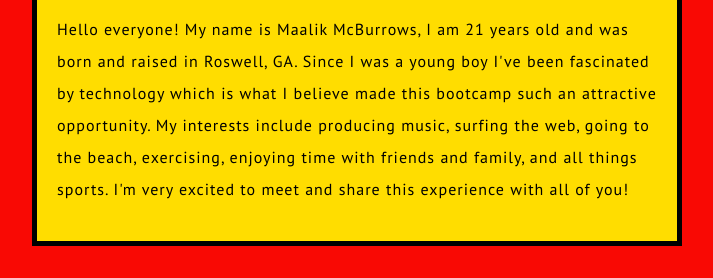
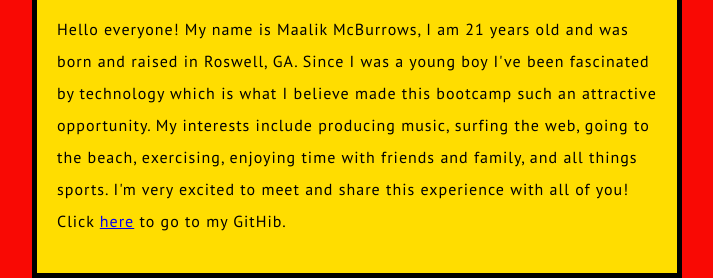
Before and after one commit to maalik-mcburrows/mmcburrows1.github.io, a plain HTML site: page index.html in a window 1280 px wide. Shown: the part 654-932 px from the top of the page, without its empty margins (283-996 px from the left). Before the commit the page ends 900 px from the top, so only its background shows below. Drawn offline with Linux system fonts and the light colour scheme; a script that the page names is missing.

Commit message:
Update index.html

```diff
--- a/index.html
+++ b/index.html
@@ -5,7 +5,7 @@
     <meta charset="utf-8">
     <link href="styles/style.css" rel="stylesheet">
     <link href="https://fonts.googleapis.com/css?family=PT+Sans&display=swap" rel="stylesheet">
-    <title>HTML Tutorial</title>
+    <title>About Me: Maalik McBurrows</title>
     <script src="script.js"></script>
 </head>
 
@@ -13,7 +13,7 @@
 
     <h1>About Me: Maalik McBurrows</h1>
     <img src="images/IMG_5721.PNG" height="450" alt="One of my graduate pics: me standing in front of a wooden door.">
-    <p>Hello everyone! My name is Maalik McBurrows, I am 21 years old and was born and raised in Roswell, GA. Since I was a young boy I've been fascinated by technology which is what I believe made this bootcamp such an attractive opportunity. My interests include producing music, surfing the web, going to the beach, exercising, enjoying time with friends and family, and all things sports. I'm very excited to meet and share this experience with all of you!</p>
+    <p>Hello everyone! My name is Maalik McBurrows, I am 21 years old and was born and raised in Roswell, GA. Since I was a young boy I've been fascinated by technology which is what I believe made this bootcamp such an attractive opportunity. My interests include producing music, surfing the web, going to the beach, exercising, enjoying time with friends and family, and all things sports. I'm very excited to meet and share this experience with all of you! Click <a href="https://github.com/mmcburrows1">here</a> to go to my GitHib.</p>
     <script src="scripts/main.js"></script>
 
 </body>
```
